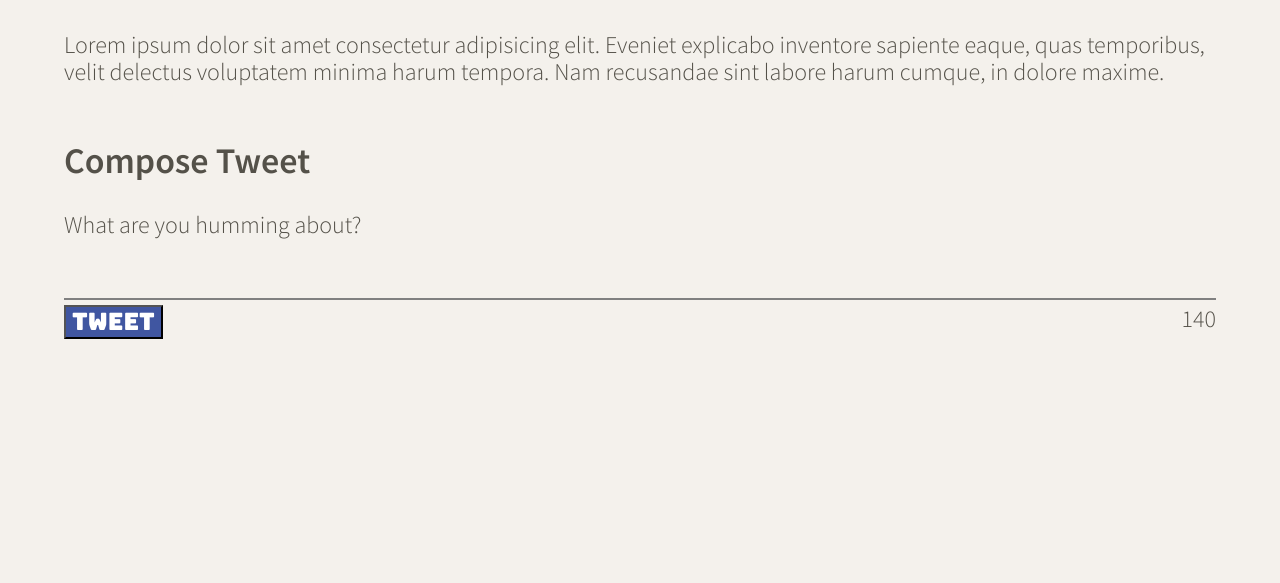
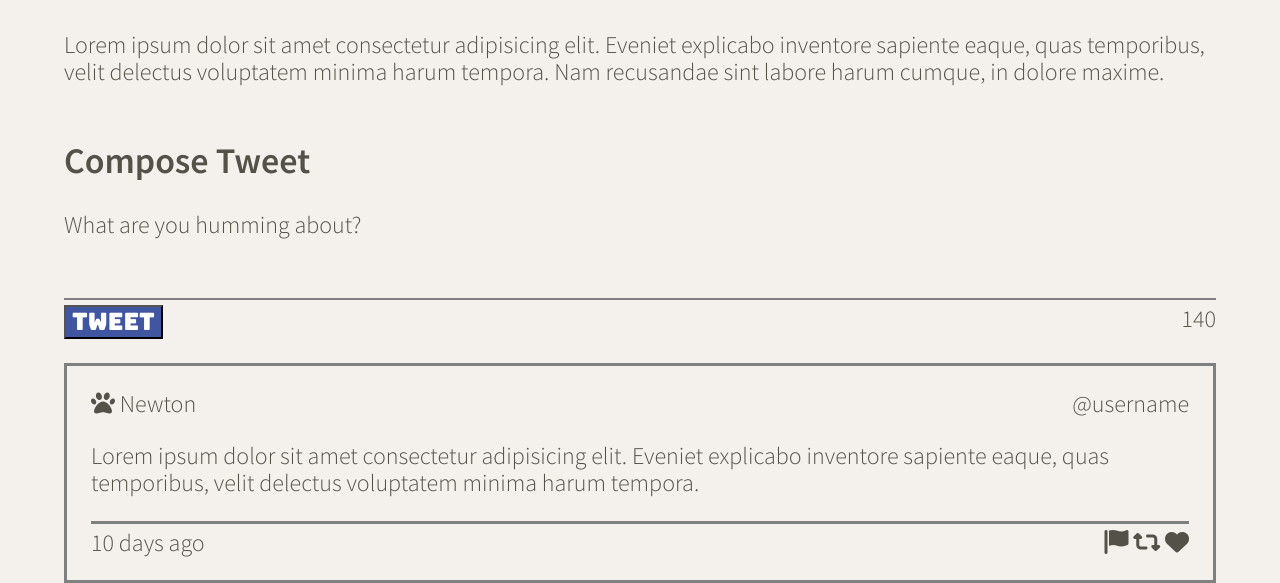
Before and after one commit to BryceHaley/tweeter, a website: page public/index.html in a window 1280 px wide. Shown: the part 738-1321 px from the top of the page. Before the commit the page ends 1077 px from the top, so only its background shows below. Drawn offline with nearby package versions, Linux system fonts and the light colour scheme.

Commit message:
added demo old tweet with css

```diff
--- a/public/index.html
+++ b/public/index.html
@@ -15,7 +15,8 @@
     <link rel="stylesheet" href="/styles/layout.css" type="text/css" />
     <link rel="stylesheet" href="/styles/nav.css" type="text/css" />
     <link rel="stylesheet" href="/styles/header.css" type="text/css" />
-    <link rel="stylesheet" href="/styles/new-tweet.css" type="text/css" />
+    <link rel="stylesheet" href="/styles/tweet.css" type="text/css" />
+    <link rel="stylesheet" href="/styles/oldTweets.css" type="text/css" />
 
     <!-- External JS -->
     <script src="https://ajax.googleapis.com/ajax/libs/jquery/3.4.1/jquery.min.js"></script>
@@ -36,7 +37,7 @@
       </div>
     </nav>
 
-    <header>
+    <header class="main">
       <div>
           <img src="/images/profile-hex.png">
       </div>
@@ -63,6 +64,25 @@
         </form>
       </section>
 
+      <article class="tweet" class="container">
+        <header>
+          <div>
+            <i class="fa-solid fa-paw"></i>
+            <span class="username">Newton</span>
+          </div>
+          <span class="handle">@username</span>
+        </header>
+        <p>Lorem ipsum dolor sit amet consectetur adipisicing elit. Eveniet explicabo inventore sapiente eaque, quas temporibus, velit delectus voluptatem minima harum tempora.</p>
+        <footer>
+         <span class="footer-date">10 days ago</span>
+         <div class="footer-icons">
+          <i class="fa-solid fa-flag"></i>
+          <i class="fa-solid fa-retweet"></i>
+          <i class="fa-solid fa-heart"></i>
+        </div>
+        </footer>
+      </article>
+
     </main>
   </body>
 </html>
--- a/public/styles/header.css
+++ b/public/styles/header.css
@@ -1,4 +1,4 @@
-header {
+header.main {
   height: 524px;
   width: 100%;
   padding-top: 124px;
--- /dev/null
+++ b/public/styles/oldTweets.css
@@ -0,0 +1,31 @@
+article.tweet {
+  border: 3px solid gray;
+  padding: 1em;
+}
+
+article.tweet header {
+  display: flex;
+  justify-content: space-between;
+}
+
+article.tweet footer {
+  border-top: 3px solid grey;
+  display: flex;
+  justify-content: space-between;
+  padding-top: 5px;
+}
+
+.tweet {
+  margin-top: 1em;
+
+}
+
+.tweet:hover {
+  box-shadow: 5px 5px gray;
+}
+
+article.tweet footer .footer-icons > i:hover {
+  color: aquamarine;
+  cursor: pointer;
+
+}
--- a/server/data-files/initial-tweets.json
+++ b/server/data-files/initial-tweets.json
@@ -8,7 +8,7 @@
     "content": {
       "text": "If I have seen further it is by standing on the shoulders of giants"
     },
-    "created_at": 1661796238186
+    "created_at": 1663451356055
   },
   {
     "user": {
@@ -19,6 +19,6 @@
     "content": {
       "text": "Je pense , donc je suis"
     },
-    "created_at": 1661882638186
+    "created_at": 1663537756055
   }
 ]
```
Also changed, not shown: public/styles/tweet.css (renamed from public/styles/new-tweet.css).
